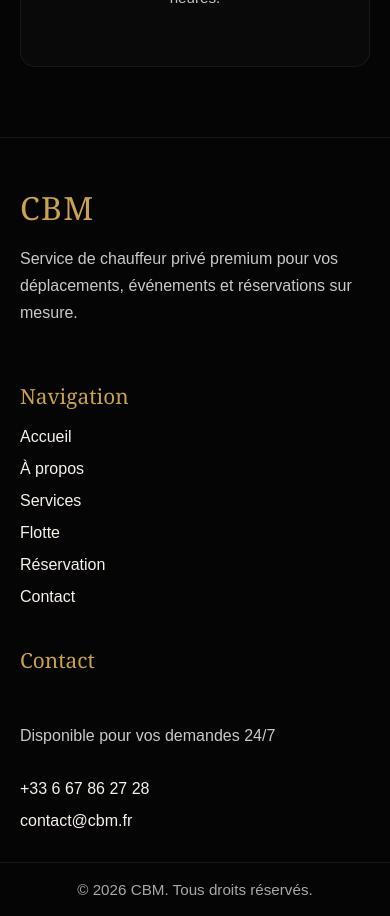
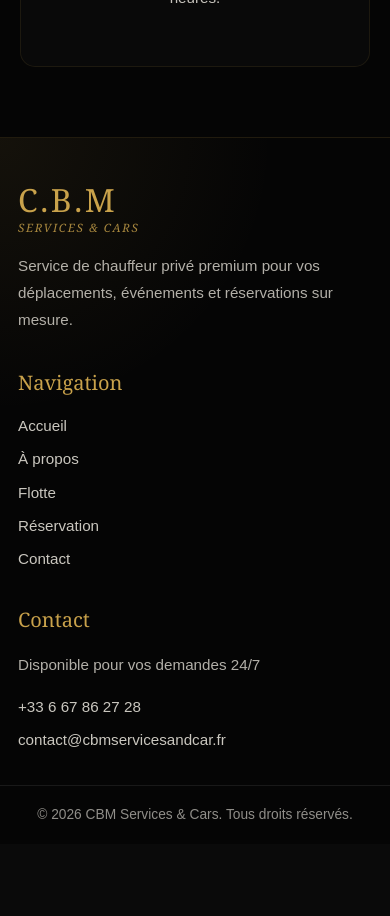
Before and after one commit to Mohoua93/CBM, a React (Create React App) app in the folder apps/frontend/: page / in a window 390 px wide. Shown: the part 1700-2616 px from the top of the page. After the commit the page ends 2544 px from the top, so only its background shows below. Built offline with nearby package versions, Linux system fonts and the light colour scheme; no server answers.

Commit message:
refactoring footer

```diff
--- a/apps/frontend/src/components/Footer.js
+++ b/apps/frontend/src/components/Footer.js
@@ -10,51 +10,62 @@ function Footer() {
     <footer className="footer">
       <div className="footer__container">
         <div className="footer__brand">
-          <Link to="/" className="footer__logo">
-            CBM
+          <Link to="/" className="footer__logo" aria-label="Retour à l'accueil">
+            <span className="footer__logo-main">C.B.M</span>
+            <span className="footer__logo-sub">Services & Cars</span>
           </Link>
+
           <p className="footer__text">{t("footer.description")}</p>
         </div>
 
-        <div className="footer__links">
+        <div className="footer__section">
           <h3 className="footer__title">{t("footer.navigationTitle")}</h3>
-          <nav className="footer__nav">
+
+          <nav className="footer__nav" aria-label="Navigation du pied de page">
             <Link to="/" className="footer__link">
               {t("nav.home")}
             </Link>
+
             <Link to="/a-propos" className="footer__link">
               {t("nav.about")}
             </Link>
-            <Link to="/services" className="footer__link">
-              {t("nav.services")}
-            </Link>
+
             <Link to="/flotte" className="footer__link">
               {t("nav.fleet")}
             </Link>
+
             <Link to="/reservation" className="footer__link">
               {t("nav.booking")}
             </Link>
+
             <Link to="/contact" className="footer__link">
               {t("nav.contact")}
             </Link>
           </nav>
         </div>
 
-        <div className="footer__contact">
+        <div className="footer__section footer__contact">
           <h3 className="footer__title">{t("footer.contactTitle")}</h3>
-          <p className="footer__text">{t("footer.availability")}</p>
-          <a href="tel:+33000000000" className="footer__link">
-            +33 6 67 86 27 28
-          </a>
-          <a href="mailto:contact@cbm.fr" className="footer__link">
-            contact@cbm.fr
-          </a>
+
+          <p className="footer__text footer__contact-text">
+            {t("footer.availability")}
+          </p>
+
+          <div className="footer__contact-list">
+            <a href="tel:+33667862728" className="footer__link">
+              +33 6 67 86 27 28
+            </a>
+
+            <a href="mailto:contact@cbmservicesandcar.fr" className="footer__link">
+              contact@cbmservicesandcar.fr
+            </a>
+          </div>
         </div>
       </div>
 
       <div className="footer__bottom">
         <p>
-          © {currentYear} CBM. {t("footer.rights")}
+          © {currentYear} CBM Services & Cars. {t("footer.rights")}
         </p>
       </div>
     </footer>
--- a/apps/frontend/src/styles/Footer.css
+++ b/apps/frontend/src/styles/Footer.css
@@ -1,65 +1,113 @@
 .footer {
-  background: #050505;
-  border-top: 1px solid rgba(201, 162, 75, 0.12);
+  width: 100%;
+  background:
+    radial-gradient(
+      circle at top left,
+      rgba(201, 162, 75, 0.08),
+      transparent 34%
+    ),
+    #050505;
+  border-top: 1px solid rgba(201, 162, 75, 0.14);
   color: #f5f1e8;
 }
 
 .footer__container {
-  max-width: 1440px;
+  max-width: 1280px;
   margin: 0 auto;
-  padding: 64px 48px 40px;
+  padding: 72px 48px 52px;
   display: grid;
-  grid-template-columns: 1.2fr 1fr 1fr;
-  gap: 40px;
+  grid-template-columns: minmax(0, 1.4fr) minmax(180px, 0.7fr) minmax(240px, 0.9fr);
+  gap: 72px;
+  align-items: start;
+}
+
+/* ================= BRAND ================= */
+
+.footer__brand {
+  max-width: 420px;
 }
 
 .footer__logo {
+  display: inline-flex;
+  flex-direction: column;
+  align-items: flex-start;
+  text-decoration: none;
   color: #c9a24b;
-  text-decoration: none;
+  line-height: 1;
+}
+
+.footer__logo-main {
   font-family: Georgia, "Times New Roman", serif;
-  font-size: 2.4rem;
+  font-size: 2.5rem;
   font-weight: 500;
-  letter-spacing: 0.04em;
+  letter-spacing: 0.08em;
+}
+
+.footer__logo-sub {
+  margin-top: 6px;
+  font-family: Georgia, "Times New Roman", serif;
+  font-size: 0.78rem;
+  font-style: italic;
+  letter-spacing: 0.14em;
+  text-transform: uppercase;
+  color: rgba(201, 162, 75, 0.82);
+}
+
+.footer__text {
+  margin: 20px 0 0;
+  color: rgba(245, 241, 232, 0.72);
+  font-size: 0.98rem;
+  line-height: 1.75;
+}
+
+/* ================= SECTIONS ================= */
+
+.footer__section {
+  display: flex;
+  flex-direction: column;
+  align-items: flex-start;
 }
 
 .footer__title {
-  margin: 0 0 18px;
+  position: relative;
+  margin: 0 0 24px;
   color: #c9a24b;
   font-family: Georgia, "Times New Roman", serif;
-  font-size: 1.5rem;
+  font-size: 1.35rem;
   font-weight: 500;
+  line-height: 1.2;
 }
 
-.footer__text {
-  margin-top: 16px;
-  color: rgba(255, 255, 255, 0.78);
-  font-size: 1rem;
-  line-height: 1.7;
-  max-width: 340px;
-}
-
-.footer__nav {
+.footer__nav,
+.footer__contact-list {
   display: flex;
   flex-direction: column;
-  gap: 14px;
+  gap: 13px;
 }
 
 .footer__link {
-  color: #f5f1e8;
+  width: fit-content;
+  color: rgba(245, 241, 232, 0.82);
   text-decoration: none;
-  font-size: 1rem;
-  transition: color 0.25s ease;
+  font-size: 0.98rem;
+  line-height: 1.4;
+  transition:
+    color 0.25s ease,
+    transform 0.25s ease;
 }
 
 .footer__link:hover {
   color: #c9a24b;
+  transform: translateX(4px);
 }
 
-.footer__contact {
-  display: flex;
-  flex-direction: column;
-  gap: 14px;
+.footer__contact-text {
+  max-width: 300px;
+  margin-top: 0;
+  margin-bottom: 18px;
 }
+
+/* ================= BOTTOM ================= */
 
 .footer__bottom {
   border-top: 1px solid rgba(255, 255, 255, 0.08);
@@ -69,14 +117,23 @@
 
 .footer__bottom p {
   margin: 0;
-  color: rgba(255, 255, 255, 0.65);
-  font-size: 0.95rem;
+  color: rgba(245, 241, 232, 0.58);
+  font-size: 0.92rem;
+  line-height: 1.6;
 }
+
+/* ================= RESPONSIVE ================= */
 
 @media (max-width: 992px) {
   .footer__container {
-    grid-template-columns: 1fr;
-    padding: 56px 32px 36px;
+    grid-template-columns: 1fr 1fr;
+    gap: 48px;
+    padding: 60px 32px 44px;
+  }
+
+  .footer__brand {
+    grid-column: 1 / -1;
+    max-width: 620px;
   }
 
   .footer__bottom {
@@ -86,18 +143,60 @@
 
 @media (max-width: 768px) {
   .footer__container {
-    padding: 48px 20px 32px;
+    grid-template-columns: 1fr;
+    gap: 38px;
+    padding: 52px 22px 38px;
+  }
+
+  .footer__brand,
+  .footer__section,
+  .footer__contact {
+    align-items: flex-start;
+    width: 100%;
+  }
+
+  .footer__logo-main {
+    font-size: 2.15rem;
+  }
+
+  .footer__logo-sub {
+    font-size: 0.72rem;
+  }
+
+  .footer__title {
+    margin-bottom: 20px;
+    font-size: 1.25rem;
+  }
+
+  .footer__text {
+    max-width: 100%;
+    font-size: 0.95rem;
+  }
+
+  .footer__nav,
+  .footer__contact-list {
+    gap: 12px;
   }
 
   .footer__bottom {
-    padding: 18px 20px;
+    padding: 18px 22px;
   }
 
-  .footer__logo {
+  .footer__bottom p {
+    font-size: 0.86rem;
+  }
+}
+
+@media (max-width: 480px) {
+  .footer__container {
+    padding: 46px 18px 34px;
+  }
+
+  .footer__logo-main {
     font-size: 2rem;
   }
 
-  .footer__title {
-    font-size: 1.3rem;
+  .footer__link {
+    font-size: 0.95rem;
   }
 }
```
